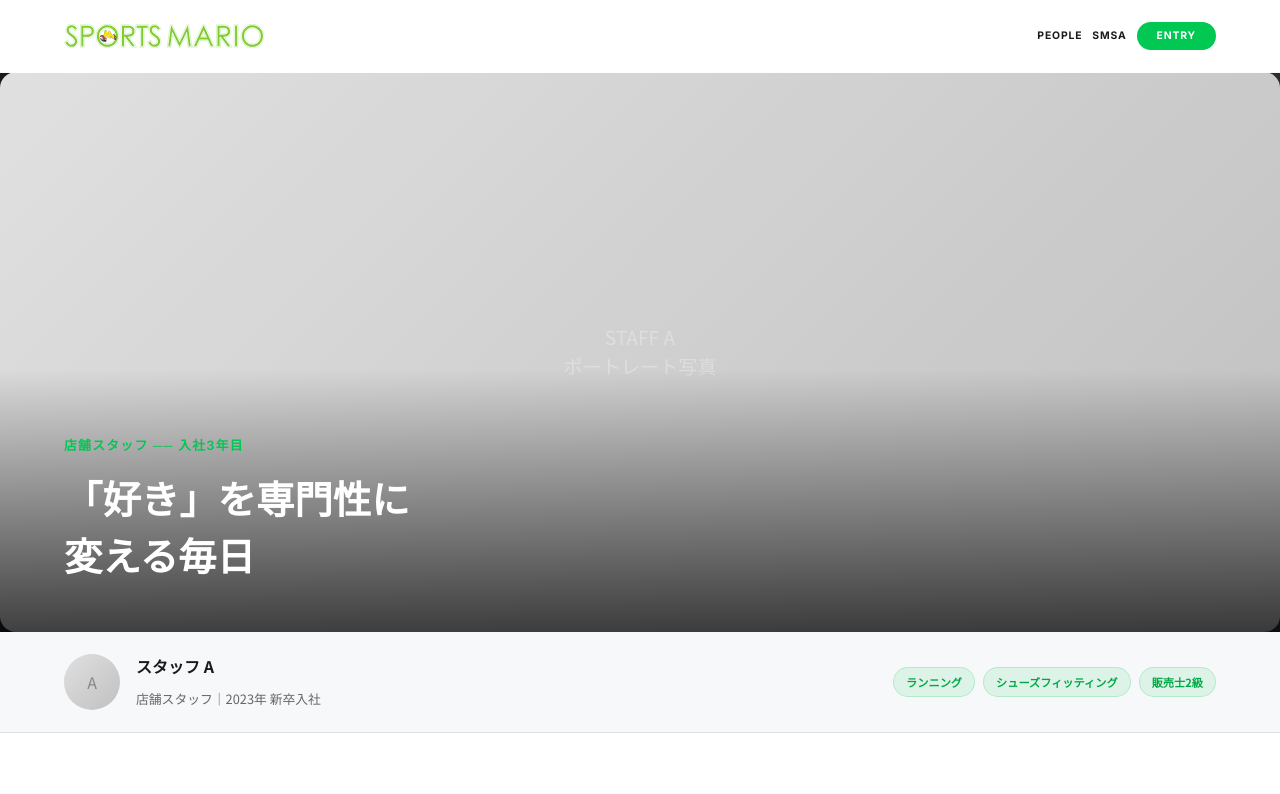
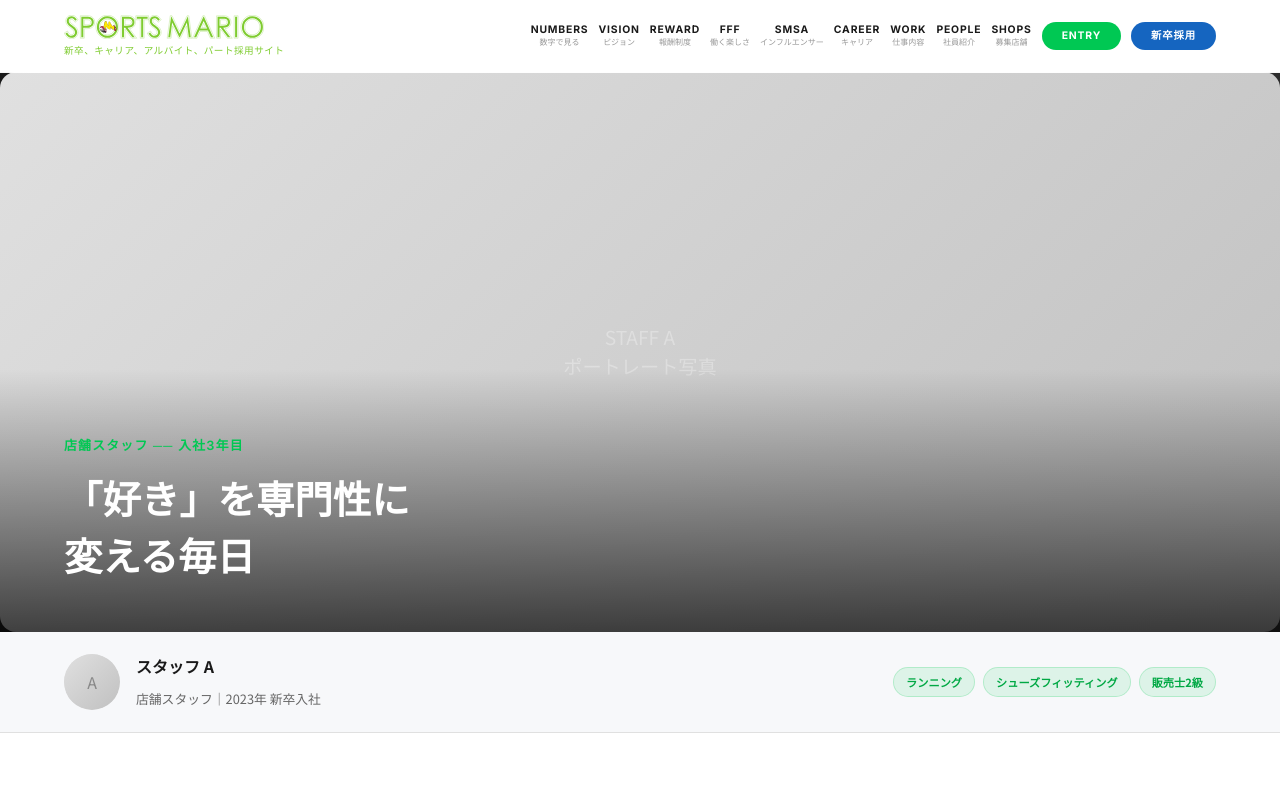
Before and after one commit to sportsmario-jp/recruit-site, a website: page interview-01.html in a window 1280 px wide. Shown: the top 794 px of the page. Drawn offline with Linux system fonts and the light colour scheme.

Commit message:
fix: インタビュー3ページのヘッダーをTOPと同じナビ構造に統一

```diff
--- a/interview-01.html
+++ b/interview-01.html
@@ -17,12 +17,21 @@
       <a href="index.html" class="logo">
         <img src="images/logo.svg" alt="SPORTS MARIO" class="logo-img" onerror="this.style.display='none'; this.nextElementSibling.style.display='block';">
         <span class="logo-text" style="display:none;">SPORTS MARIO</span>
+        <span class="logo-recruit-sub">新卒、キャリア、アルバイト、パート採用サイト</span>
       </a>
-      <nav class="global-nav">
+      <nav class="global-nav" id="globalNav">
         <ul class="nav-list">
-          <li><a href="index.html#people">PEOPLE</a></li>
-          <li><a href="index.html#smsa">SMSA</a></li>
+          <li><a href="index.html#numbers">NUMBERS<span class="nav-sub">数字で見る</span></a></li>
+          <li><a href="index.html#vision">VISION<span class="nav-sub">ビジョン</span></a></li>
+          <li><a href="index.html#reward">REWARD<span class="nav-sub">報酬制度</span></a></li>
+          <li><a href="index.html#fff">FFF<span class="nav-sub">働く楽しさ</span></a></li>
+          <li><a href="index.html#smsa">SMSA<span class="nav-sub">インフルエンサー</span></a></li>
+          <li><a href="index.html#career">CAREER<span class="nav-sub">キャリア</span></a></li>
+          <li><a href="index.html#work">WORK<span class="nav-sub">仕事内容</span></a></li>
+          <li><a href="index.html#people">PEOPLE<span class="nav-sub">社員紹介</span></a></li>
+          <li><a href="/shops/">SHOPS<span class="nav-sub">募集店舗</span></a></li>
           <li><a href="index.html#entry" class="nav-cta">ENTRY</a></li>
+          <li><a href="graduate.html" class="nav-cta nav-cta--grad">新卒採用</a></li>
         </ul>
       </nav>
       <button class="hamburger" id="hamburger" aria-label="メニューを開く">
```
Also changed, not shown: interview-02.html (+12 -3 lines), interview-03.html (+12 -3 lines).
